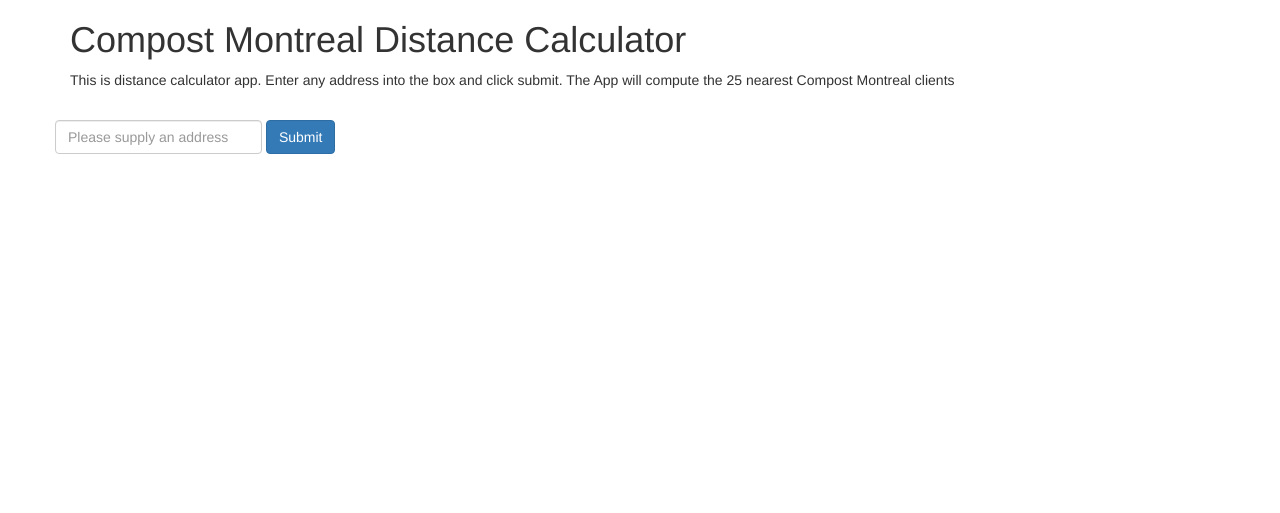
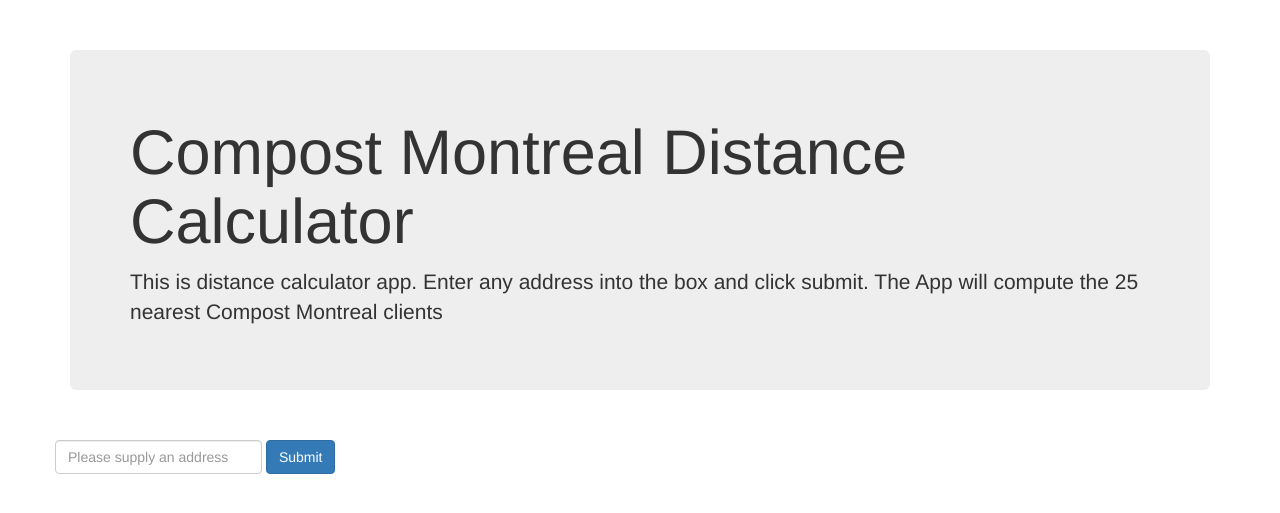
Before and after one commit to montrealks/cmdc, a Flask app: page / in a window 1280 px wide. Shown: the top 513 px of the page. Run offline with Flask 2, Linux system fonts and the light colour scheme; some libraries are stand-ins or nearby versions.

Commit message:
fixed a little mistake withthe css

```diff
--- a/run.py
+++ b/run.py
@@ -81,5 +81,5 @@
                                destinations=calculated_destinations)
 
 
-# if __name__ == '__main__':
-#     app.run(debug=True)
+if __name__ == '__main__':
+    app.run(debug=True)
--- a/templates/layout.html
+++ b/templates/layout.html
@@ -6,9 +6,6 @@
         <meta name="viewport" content="width=device-width, initial-scale=1">
 
         <title>Compost Montreal Distance Calculator</title>
-
-
-
         <!-- Bootstrap CSS -->
         <link rel="stylesheet" href="https://maxcdn.bootstrapcdn.com/bootstrap/3.3.7/css/bootstrap.min.css">
         <link rel="stylesheet" href="https://maxcdn.bootstrapcdn.com/font-awesome/4.7.0/css/font-awesome.min.css">
@@ -26,10 +23,8 @@
 
         <script src="/static/js/methods.js"></script>
     </head>
-
-
         <div class="container ">
-            <div class="">
+            <div class="jumbotron">
                 <h1 id="jumbo-header">Compost Montreal Distance Calculator</h1>
                 <div id="jumbo-text">
                     <p>This is distance calculator app. Enter any address into the box and click submit. The App will
@@ -37,7 +32,6 @@
                 </div>
             </div>
         </div>
-
     <body>
         {% block body %}
         {% endblock %}
```
